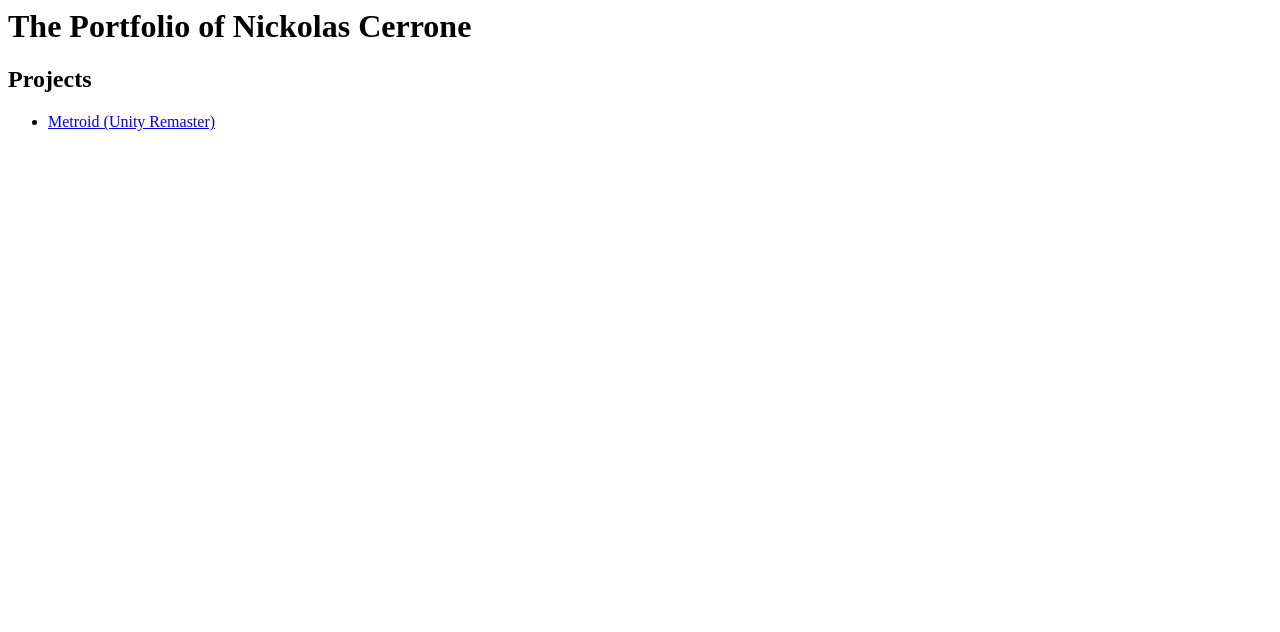
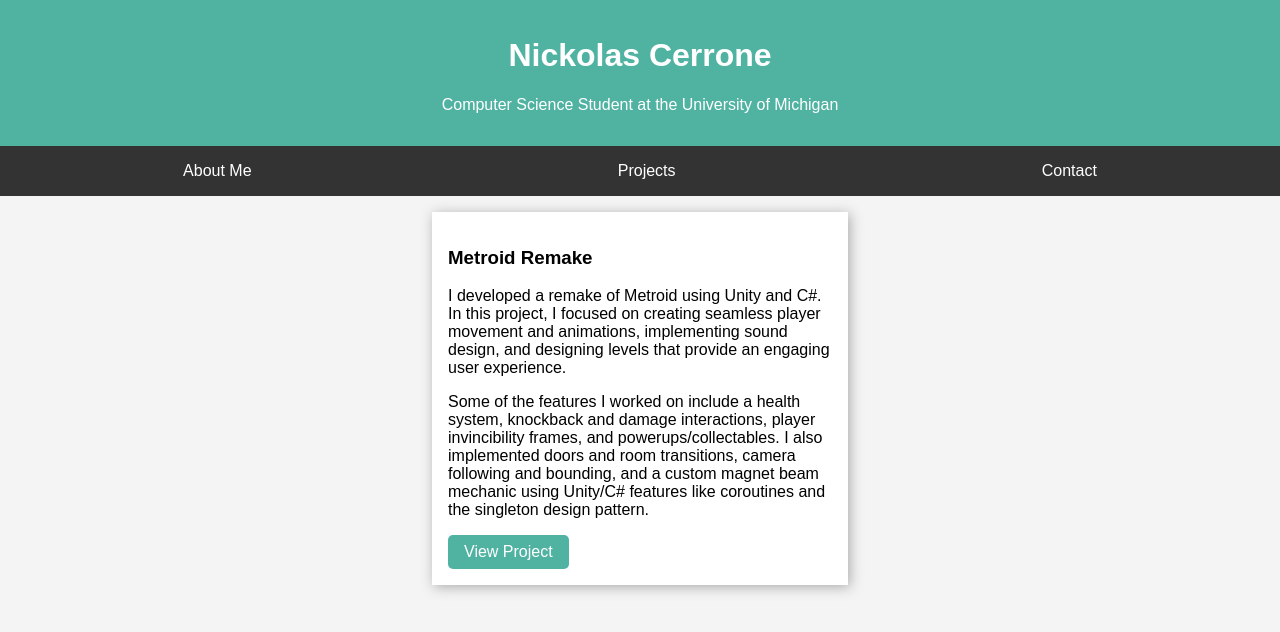
Before and after one commit to vegan-linux-user/vegan-linux-user.github.io, a plain HTML site: page index.html in a window 1280 px wide. Drawn offline with Linux system fonts and the light colour scheme.

Commit message:
Update index.html

```diff
--- a/index.html
+++ b/index.html
@@ -1,10 +1,80 @@
-<html>
-<h1>The Portfolio of Nickolas Cerrone</h1>
-
-<h2>Projects</h2>
-
-<ul>
-<li><a href="https://ncerrone.itch.io/metroid-remake">Metroid (Unity Remaster)</a></li>
-</ul>
-
+<!DOCTYPE html>
+<html lang="en">
+<head>
+    <meta charset="UTF-8">
+    <title>Nickolas Cerrone's Portfolio</title>
+    <style>
+        body {
+            font-family: 'Arial', sans-serif;
+            background-color: #f4f4f4;
+            margin: 0;
+            padding: 0;
+        }
+        header {
+            background: #50b3a2;
+            color: white;
+            text-align: center;
+            padding: 1em 0;
+        }
+        nav {
+            display: flex;
+            justify-content: space-around;
+            background: #333;
+        }
+        nav a {
+            color: white;
+            text-decoration: none;
+            text-align: center;
+            padding: 1em;
+        }
+        .container {
+            display: flex;
+            flex-wrap: wrap;
+            justify-content: space-around;
+        }
+        .card {
+            background: white;
+            padding: 1em;
+            margin: 1em;
+            width: 30%;
+            box-shadow: 2px 2px 12px #aaa;
+        }
+        .card img {
+            width: 100%;
+        }
+        .card h3 {
+            margin-bottom: 1em;
+        }
+        .card p {
+            margin-bottom: 1em;
+        }
+        .card a {
+            display: inline-block;
+            background: #50b3a2;
+            color: white;
+            padding: 0.5em 1em;
+            text-decoration: none;
+            border-radius: 5px;
+        }
+    </style>
+</head>
+<body>
+    <header>
+        <h1>Nickolas Cerrone</h1>
+        <p>Computer Science Student at the University of Michigan</p>
+    </header>
+    <nav>
+        <a href="#about">About Me</a>
+        <a href="#projects">Projects</a>
+        <a href="#contact">Contact</a>
+    </nav>
+    <div class="container">
+        <div class="card" id="projects">
+            <h3>Metroid Remake</h3>
+            <p>I developed a remake of Metroid using Unity and C#. In this project, I focused on creating seamless player movement and animations, implementing sound design, and designing levels that provide an engaging user experience.</p>
+            <p>Some of the features I worked on include a health system, knockback and damage interactions, player invincibility frames, and powerups/collectables. I also implemented doors and room transitions, camera following and bounding, and a custom magnet beam mechanic using Unity/C# features like coroutines and the singleton design pattern.</p>
+            <a href="https://ncerrone.itch.io/metroid-remake" target="_blank">View Project</a>
+        </div>
+    </div>
+</body>
 </html>
```
